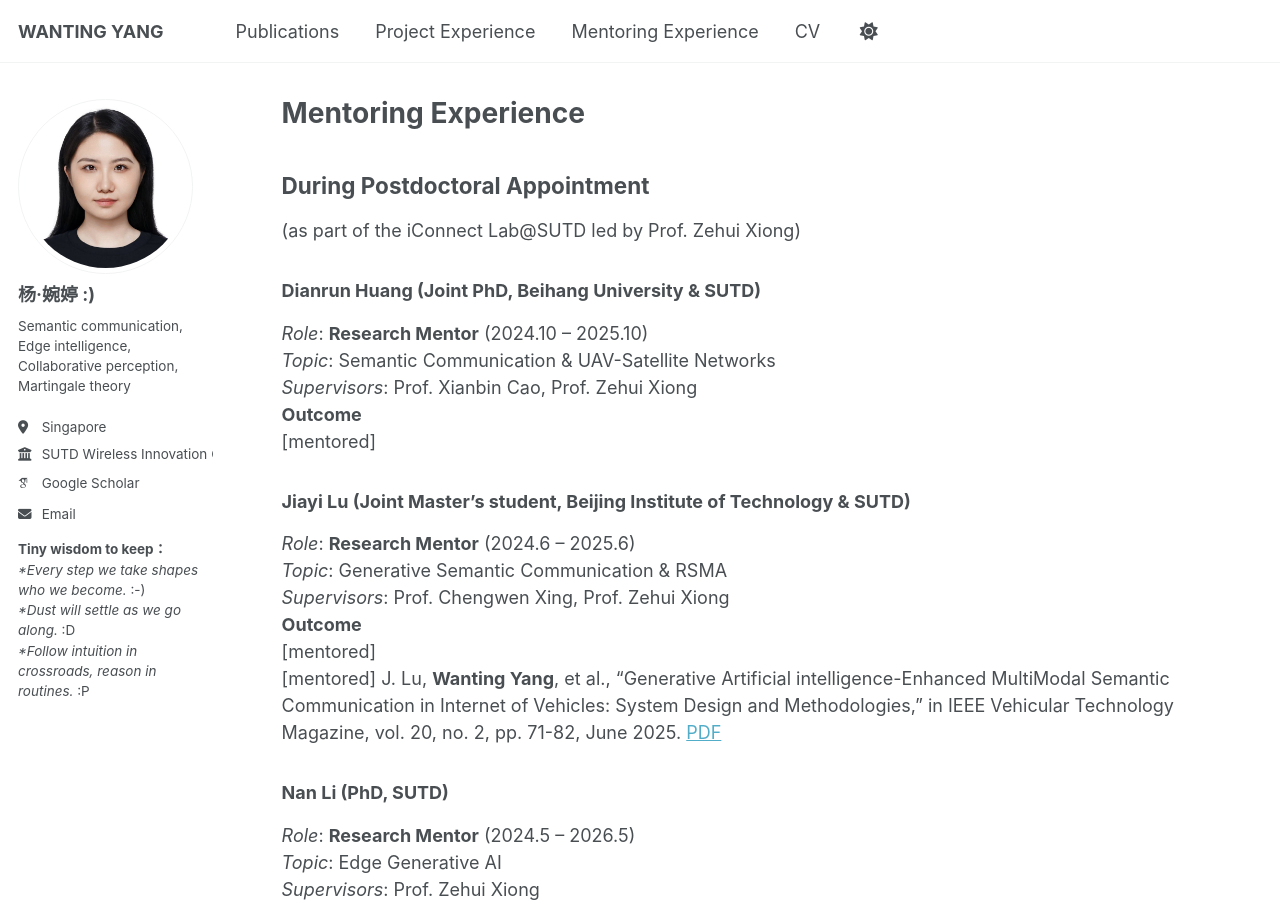
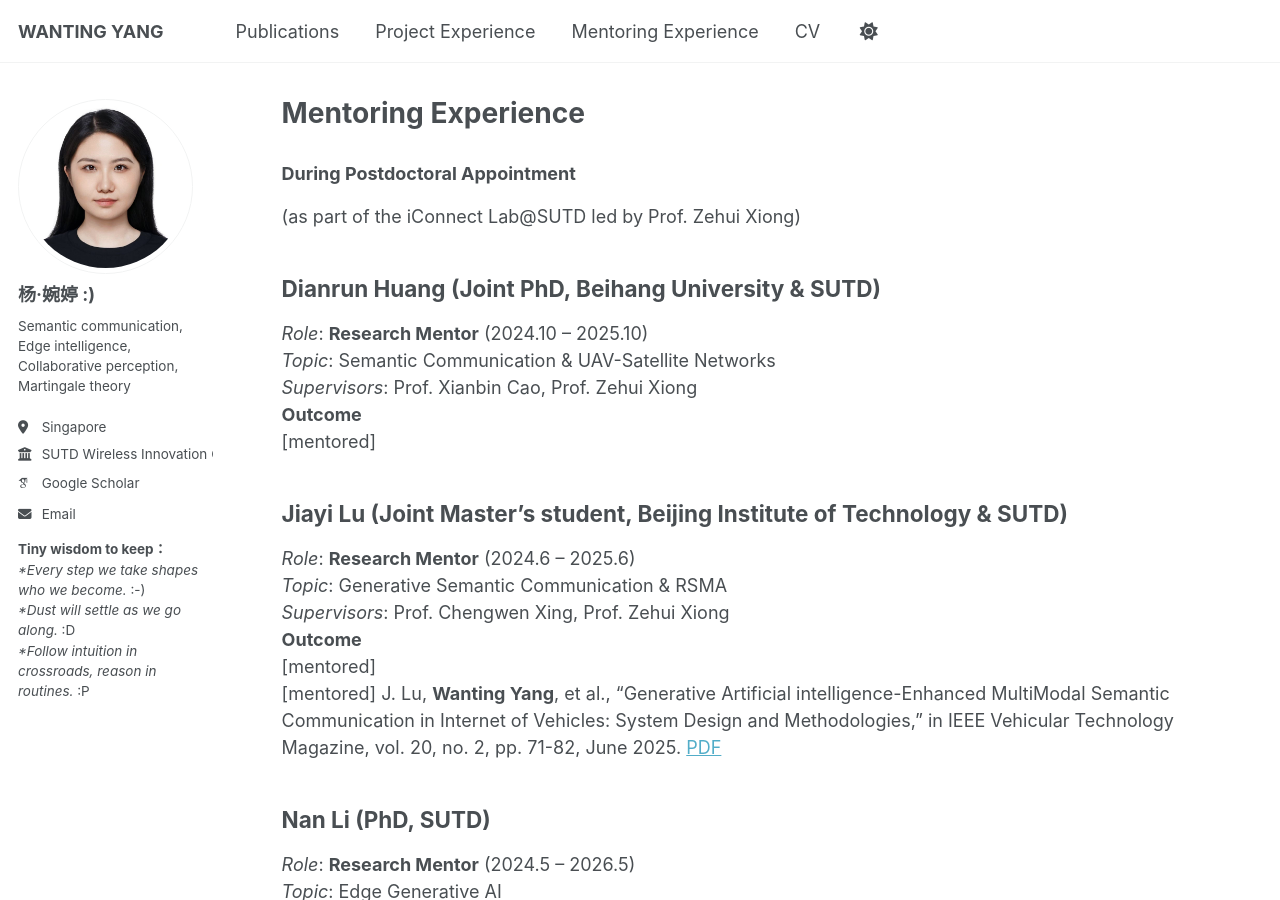
Before and after one commit to wty2011jl/wty2011jl.github.io, a Jekyll site: the page built from _pages/students.md, in a window 1280 px wide and 900 px high. Built offline with Jekyll 4.4.1, drawn with Linux system fonts in a browser that asks for light colours; some web fonts are replaced; a script that is not in the unit is left out.

```diff
--- a/_pages/students.md
+++ b/_pages/students.md
@@ -7,17 +7,17 @@ redirect_from:
   - /resume
 ---
 
-## **During Postdoctoral Appointment**
+### **During Postdoctoral Appointment**
 (as part of the iConnect Lab@SUTD led by Prof. Zehui Xiong)
 
-### **Dianrun Huang** (Joint PhD, Beihang University & SUTD)
+## **Dianrun Huang** (Joint PhD, Beihang University & SUTD)
 *Role*:  **Research Mentor** (2024.10 -- 2025.10)
 *Topic*: Semantic Communication & UAV-Satellite Networks
 *Supervisors*: Prof. Xianbin Cao, Prof. Zehui Xiong
 **Outcome**
 [mentored]
 
-### **Jiayi Lu** (Joint Master’s student, Beijing Institute of Technology & SUTD)
+## **Jiayi Lu** (Joint Master’s student, Beijing Institute of Technology & SUTD)
 *Role*: **Research Mentor** (2024.6 -- 2025.6)
 *Topic*: Generative Semantic Communication & RSMA
 *Supervisors*: Prof. Chengwen Xing, Prof. Zehui Xiong
@@ -27,7 +27,7 @@ redirect_from:
 
 
 
-### **Nan Li** (PhD, SUTD)
+## **Nan Li** (PhD, SUTD)
 *Role*: **Research Mentor** (2024.5 -- 2026.5)
 *Topic*: Edge Generative AI
 *Supervisors*: Prof. Zehui Xiong
@@ -35,7 +35,7 @@ redirect_from:
 [mentored]
 [mentored]
 
-### **Yiru Wang** (Joint PhD, Beijing University & SUTD)
+## **Yiru Wang** (Joint PhD, Beijing University & SUTD)
 *Role*: **Research Mentor**
 *Topic*: Semantic Commuincation
 *Supervisors*: Prof. Yuping Zhao, Prof. Zehui Xiong
@@ -45,7 +45,7 @@ redirect_from:
 [mentored] Y. Wang, **Wanting Yang**, Z. Xiong, Y. Zhao, T. Q. S. Quek and Z. Han, "Harnessing the Power of AI-Generated Content for Semantic Communication," in IEEE Network, vol. 38, no. 5, pp. 102-111, Sept. 2024. [PDF](https://ieeexplore.ieee.org/stamp/stamp.jsp?tp=&arnumber=10577142)
 [Guided] Y. Wang, **Wanting Yang**, P. Guan, Y. Zhao and Z. Xiong, "STAR-RIS-Assisted Privacy Protection in Semantic Communication System," in IEEE Transactions on Vehicular Technology, vol. 73, no. 9, pp. 13915-13920, Sept. 2024. [PDF](https://ieeexplore.ieee.org/stamp/stamp.jsp?tp=&arnumber=10487897)
 
-### **Hangyu Yan** (Joint PhD, Jilin University & SUTD)
+## **Hangyu Yan** (Joint PhD, Jilin University & SUTD)
 *Role*: **Research Guide**
 *Topic*: Martingale Theory Applictaions
 *Supervisors*: Prof. Xuefen Chi, Prof. Zehui Xiong
```
